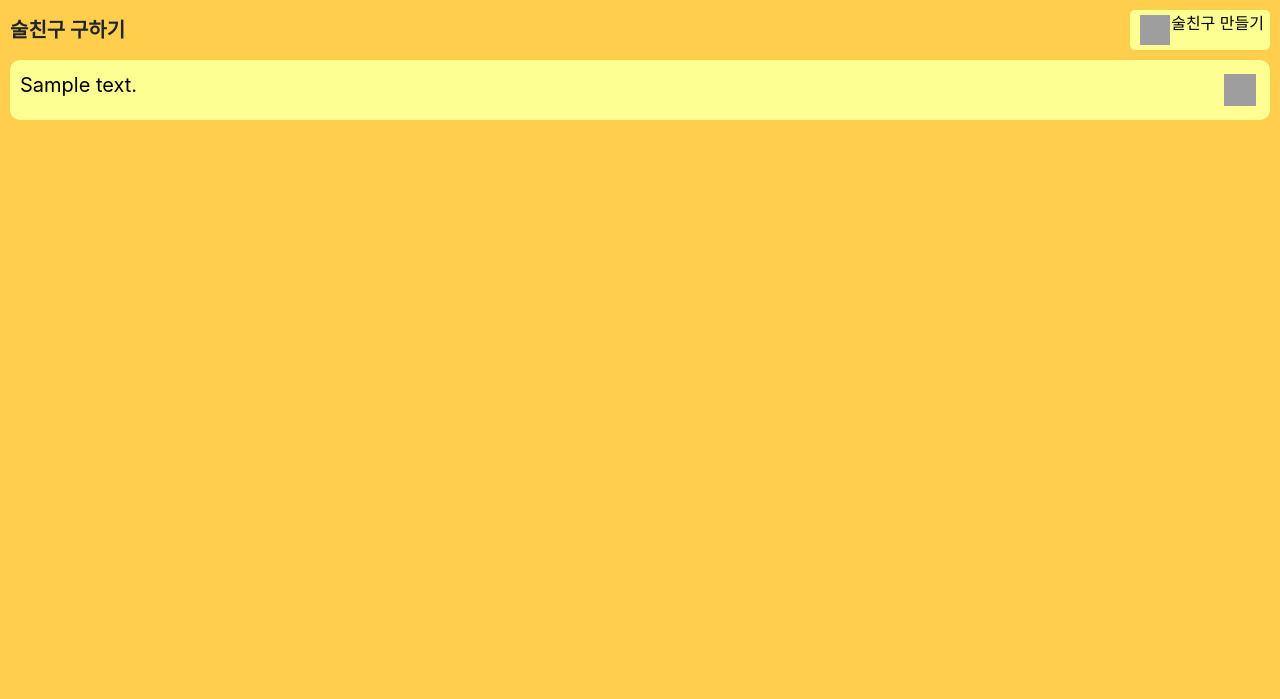
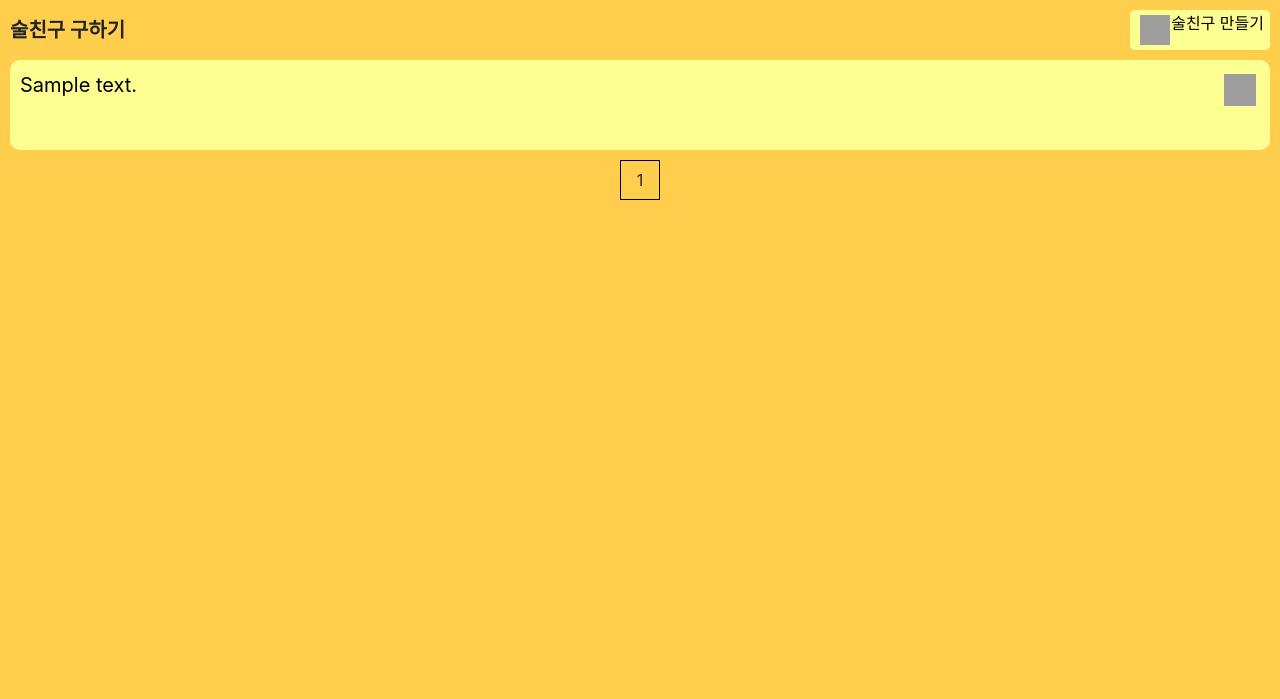
Before and after one commit to qwlake/knu-festival, a Django app: page /friendboard/ in a window 1280 px wide. Shown: the part 80-779 px from the top of the page. Run offline with Django 3.2, Linux system fonts and the light colour scheme; tables that the repository leaves empty hold one stand-in row (values such as "Sample post"); some libraries are stand-ins or nearby versions; some web fonts are replaced; grey boxes are pictures that could not be loaded.

Commit message:
feat: implement paginator of friendboard

```diff
--- a/friendboard/static/css/friendboard.css
+++ b/friendboard/static/css/friendboard.css
@@ -42,7 +42,7 @@
 .friendboardBody .friend {
     display: flex;
     width: 100%;
-    height: 60px;
+    height: 90px;
     margin: 10px 0px;
     padding: 10px;
 
@@ -148,6 +148,21 @@
     margin-top: 20px;
 }
 
+.friendboardBody .pagination {
+    justify-content: center;
+    margin-block-start: 0em;
+    margin-block-end: 0em;
+}
+
+.friendboardBody .pagination li {
+    border: 1px solid black;
+    width: 40px;
+    height: 40px;
+
+    display: flex;
+    align-items: center;
+    justify-content: center;
+}
 
 
 
--- a/friendboard/templates/friendboard.html
+++ b/friendboard/templates/friendboard.html
@@ -63,7 +63,25 @@
             {% endfor %}
         </div>
 
+<ul class="pagination">
+  {% if post_list.has_previous %}
+  <li><a href="?page=1">&#60;&#60;</a></li>
+   <li><a href="?page={{ post_list.previous_page_number }}">&#60;</a></li>
+  {% endif %}
 
+  {% for num in post_list.paginator.page_range %}
+    {% if post_list.number == num %}
+      <li>{{ num }}</li>
+    {% elif num > post_list.number|add:'-3' and num < post_list.number|add:'3' %}
+    <li><a href="?page={{ num }}">{{ num }}</a></li>
+    {% endif %}
+  {% endfor %}
+
+  {% if post_list.has_next %}
+  <li><a href="?page={{ post_list.next_page_number }}">&#62;</a></li>
+  <li><a href="?page={{ post_list.paginator.num_pages }}">&#62;&#62;</a></li>
+  {% endif %}
+</ul>
 
             <div class="modal fade" id="createModal" tabindex="-1" role="dialog" aria-labelledby="exampleModalLabel" aria-hidden="true">
                 <div class="modal-dialog create-modal" role="document">
@@ -113,6 +131,4 @@
             </script>
 
     </div>
-
-    </body>
 {% endblock %}
--- a/friendboard/views.py
+++ b/friendboard/views.py
@@ -2,11 +2,14 @@ from django.shortcuts import render, redirect
 from friendboard.models import Post
 from friendboard.forms import PostForm
 from django.contrib import messages
-
+from django.core.paginator import Paginator
 # 술친구 views.py
 
 def friendboard(request):
     post_list = Post.objects.all()
+    paginator = Paginator(post_list, 10) # Show 25 contacts per page
+    page = request.GET.get('page')
+    post_list = paginator.get_page(page)
     if request.method == 'POST':
         form = PostForm(request.POST)
         if form.is_valid():
```
